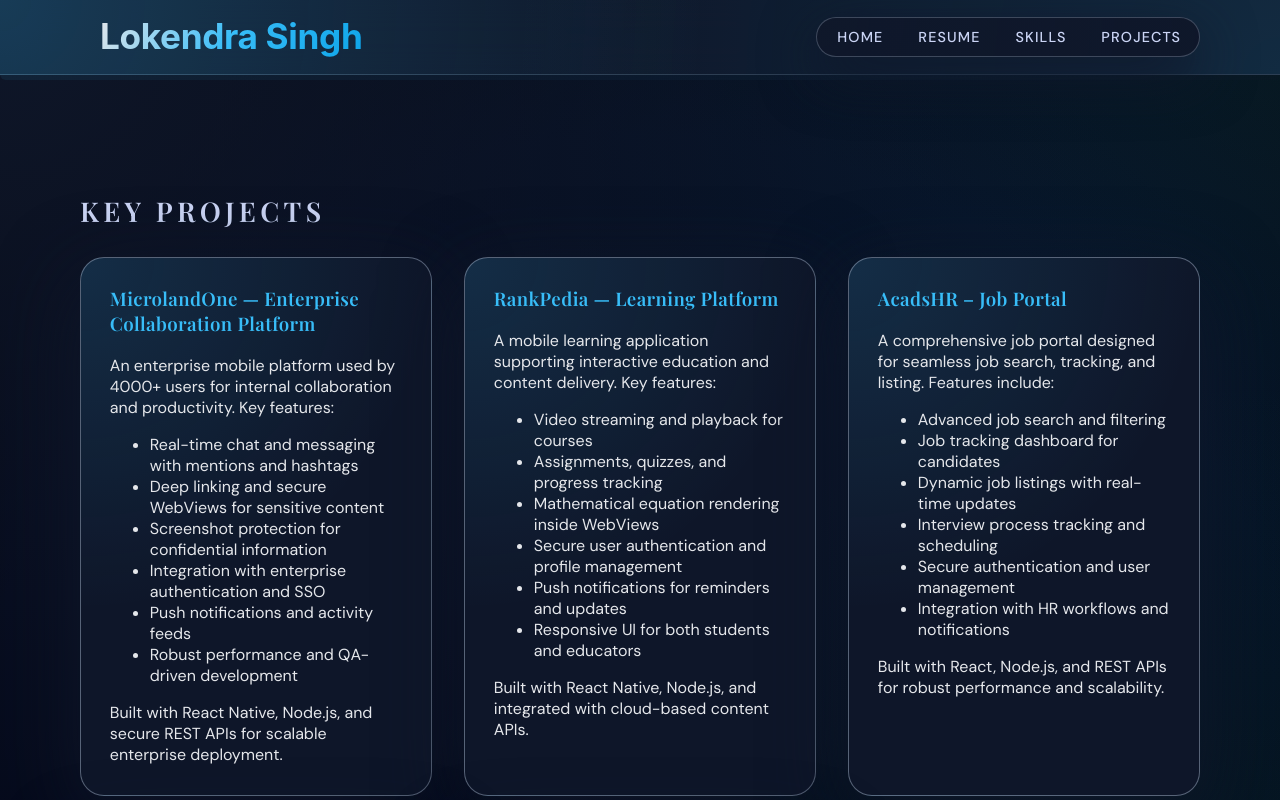
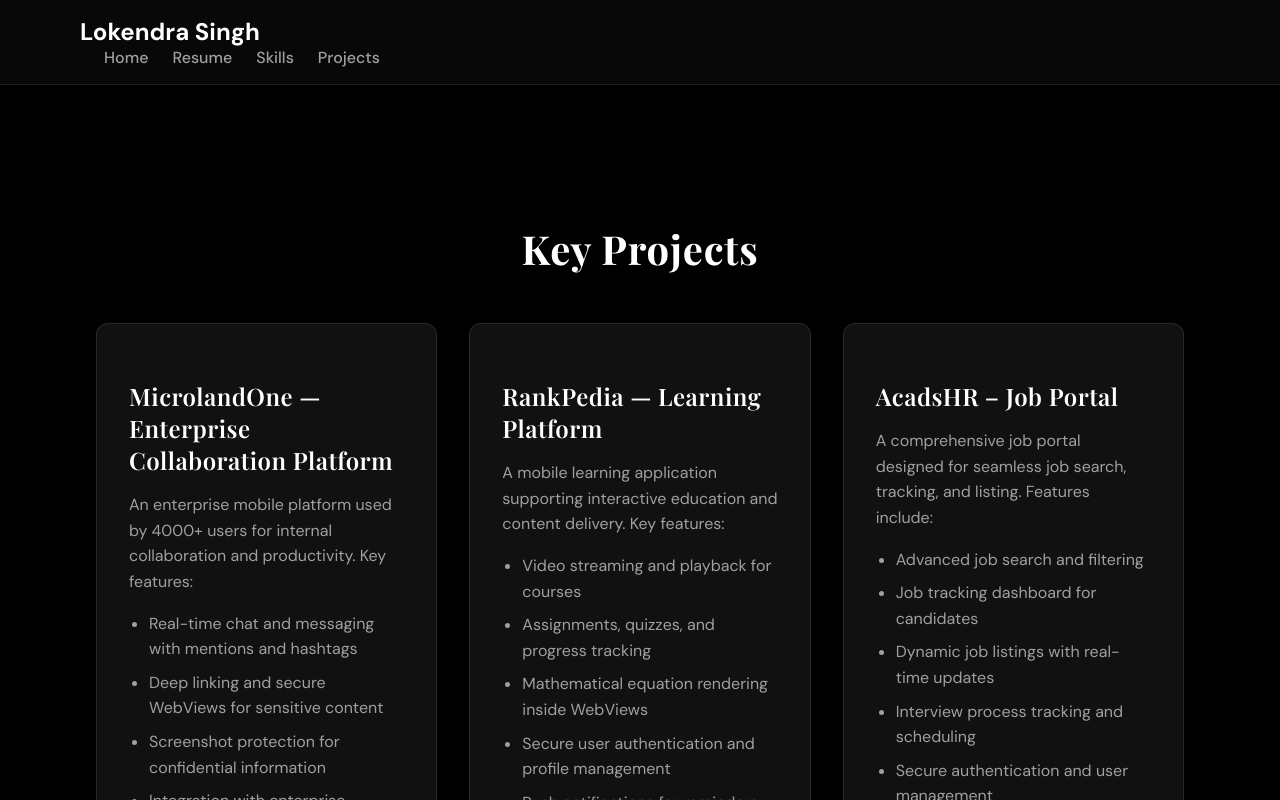
Before and after one commit to lokendras12/portfolio-react-vite, a React (Vite) app: page /portfolio-react-vite/projects in a window 1280 px wide. Shown: the top 800 px of the page. Built offline with nearby package versions, Linux system fonts and the light colour scheme.

Commit message:
new visual changes

```diff
--- a/package.json
+++ b/package.json
@@ -14,7 +14,8 @@
   "dependencies": {
     "react": "^19.2.4",
     "react-dom": "^19.2.4",
-    "react-router-dom": "^7.13.1"
+    "react-router-dom": "^7.13.1",
+    "react-type-animation": "^3.2.0"
   },
   "devDependencies": {
     "@eslint/js": "^9.39.4",
--- a/src/App.css
+++ b/src/App.css
@@ -3,12 +3,14 @@
   flex-direction: column;
   min-height: 100vh;
   position: relative;
-  color: var(--text-main);
+  background-color: #000;
+  color: #fff;
 }
 
 main {
   flex: 1;
   padding: 2.5rem 0 1.5rem;
+  background-color: #000;
 }
 
 .footer {
@@ -17,9 +19,9 @@
   align-items: center;
   padding: 1.5rem 0;
   font-size: 1.05rem;
-  color: #e5e7eb;
-  background: rgba(15, 23, 42, 0.85);
-  border-radius: 0 0 28px 28px;
+  color: #fff;
+  background: #111;
+  border-top: 1px solid rgba(255, 255, 255, 0.1);
 }
 
 .footer p {
@@ -27,13 +29,13 @@
   font-size: 0.85rem;
   letter-spacing: 0.08em;
   text-transform: uppercase;
-  color: var(--text-muted);
+  color: #a0a0a0;
 }
 
 .scroll-progress-bar-bg {
   width: 100%;
   height: 6px;
-  background: linear-gradient(90deg, rgba(56,189,248,0.08) 0%, rgba(15,23,42,0.18) 100%);
+  background: #111;
   position: absolute;
   left: 0;
   top: 100%;
@@ -45,7 +47,7 @@
 .scroll-progress-bar {
   height: 100%;
   width: 0;
-  background: linear-gradient(90deg, #38bdf8 0%, #0ea5e9 100%);
+  background: #38bdf8;
   box-shadow: 0 2px 12px #38bdf8aa;
   border-radius: 0 0 12px 12px;
   transition: width 0.18s cubic-bezier(.4,1.2,.6,1);
--- a/src/components/Education.css
+++ b/src/components/Education.css
@@ -1,37 +1,47 @@
 .education {
-  padding: 3.5rem 1.5rem 2.5rem;
+  padding: 4rem 0;
+  background-color: #000;
+}
+
+.education .container {
+  max-width: 960px;
+  margin: 0 auto;
+  padding: 0 1rem;
 }
 
 .education h2 {
-  margin: 0 auto 1.75rem;
-  font-size: 1.7rem;
-  text-align: left;
-  letter-spacing: 0.16em;
-  text-transform: uppercase;
-  color: var(--text-muted);
-  max-width: 880px;
+  font-size: 2.5rem;
+  margin-bottom: 3rem;
+  color: #fff;
+  text-align: center;
+  font-weight: 700;
 }
 
 .education-item {
+  background: #111;
+  border-radius: 12px;
+  padding: 2rem;
+  border: 1px solid rgba(255, 255, 255, 0.1);
   max-width: 880px;
   margin: 0 auto;
-  border-radius: var(--radius-lg);
-  padding: 1.6rem 1.75rem 1.7rem;
-  background:
-    radial-gradient(circle at top left, rgba(56, 189, 248, 0.14), transparent 55%),
-    rgba(15, 23, 42, 0.96);
-  border: 1px solid rgba(148, 163, 184, 0.55);
-  box-shadow: var(--shadow-soft);
+  transition: transform 0.3s ease, box-shadow 0.3s ease;
 }
+
+.education-item:hover {
+  transform: translateY(-5px);
+  box-shadow: 0 10px 30px rgba(0, 0, 0, 0.2);
+}
+
 
 .education-item h3 {
   margin-top: 0;
   margin-bottom: 0.5rem;
-  font-size: 1.35rem;
-  color: var(--text-main);
+  font-size: 1.5rem;
+  font-weight: 600;
+  color: #fff;
 }
 
 .university {
   font-size: 1rem;
-  color: var(--text-muted);
+  color: #a0a0a0;
 }
--- a/src/components/Header.css
+++ b/src/components/Header.css
@@ -1,6 +1,6 @@
 .header {
-  background-color: #2c3e50;
-  color: #ecf0f1;
+  background-color: #000;
+  color: #fff;
   padding: 4rem 2rem;
   text-align: center;
 }
@@ -8,28 +8,30 @@
 .header-content h1 {
   font-size: 3rem;
   margin: 0;
-  font-weight: 600;
+  font-weight: 700;
 }
 
 .header-content h2 {
   font-size: 1.5rem;
   margin: 0.5rem 0;
-  font-weight: 400;
+  font-weight: 500;
+  color: #a0a0a0;
 }
 
 .header-content p {
   font-size: 1rem;
   margin-top: 1rem;
+  color: #a0a0a0;
 }
 
 .header-content a {
-  color: #ecf0f1;
+  color: #fff;
   text-decoration: none;
-  border-bottom: 1px dotted #ecf0f1;
-  transition: all 0.3s ease-in-out;
+  border-bottom: 1px solid #fff;
+  transition: color 0.3s ease, border-bottom-color 0.3s ease;
 }
 
 .header-content a:hover {
-  color: #3498db;
-  border-bottom-color: #3498db;
+  color: #38bdf8;
+  border-bottom-color: #38bdf8;
 }
--- a/src/components/Navbar.css
+++ b/src/components/Navbar.css
@@ -1,100 +1,45 @@
 .navbar {
   position: sticky;
   top: 0;
-  z-index: 40;
-  backdrop-filter: blur(22px);
-  background: radial-gradient(circle at top left, rgba(56, 189, 248, 0.22), transparent 55%),
-    radial-gradient(circle at bottom right, rgba(56, 189, 248, 0.12), transparent 60%),
-    rgba(15, 23, 42, 0.88);
-  border-bottom: 1px solid var(--border-subtle);
-}
-
-.navbar .container {
+  z-index: 50;
+  width: 100%;
+  padding: 1rem 2rem;
   display: flex;
   justify-content: space-between;
   align-items: center;
-  padding-block: 1rem;
-  padding-left: 1.25rem;
+  background: rgba(10, 10, 10, 0.8);
+  backdrop-filter: saturate(180%) blur(20px);
+  -webkit-backdrop-filter: saturate(180%) blur(20px);
+  border-bottom: 1px solid rgba(255, 255, 255, 0.1);
 }
 
 .navbar-brand {
-  background: linear-gradient(120deg, #e5e7eb 0%, #38bdf8 50%, #0ea5e9 100%);
-  -webkit-background-clip: text;
-  background-clip: text;
-  -webkit-text-fill-color: transparent;
-  font-size: clamp(1.7rem, 3vw, 2.2rem);
-  font-family: 'Inter', 'Segoe UI', 'Arial', sans-serif;
+  color: #fff;
+  font-size: 1.5rem;
   font-weight: 700;
-  letter-spacing: -0.01em;
-  text-transform: none;
   text-decoration: none;
-  padding: 0;
-  margin-left: 0;
-  border: none;
-  box-shadow: none;
-  line-height: 1.18;
-  align-self: flex-start;
 }
 
 .navbar-nav {
   list-style: none;
   margin: 0;
-  padding: 0.1rem;
+  padding: 0;
   display: flex;
   align-items: center;
-  border-radius: var(--radius-pill);
-  border: 1px solid rgba(148, 163, 184, 0.35);
-  background: radial-gradient(circle at top left, rgba(15, 23, 42, 0.85), rgba(15, 23, 42, 0.98));
-  box-shadow: 0 18px 55px rgba(15, 23, 42, 1);
 }
 
 .nav-item {
-  margin-left: 0.15rem;
+  margin-left: 1.5rem;
 }
 
 .nav-link {
-  display: inline-flex;
-  align-items: center;
-  justify-content: center;
-  padding: 0.45rem 0.95rem;
-  border-radius: var(--radius-pill);
-  color: var(--text-muted);
+  color: #a0a0a0;
   text-decoration: none;
-  font-size: 0.9rem;
+  font-size: 1rem;
   font-weight: 500;
-  letter-spacing: 0.08em;
-  text-transform: uppercase;
-  border: 1px solid transparent;
-  transition: all 0.2s ease-out;
+  transition: color 0.3s ease;
 }
 
 .nav-link:hover {
-  color: #e5e7eb;
-  border-color: rgba(56, 189, 248, 0.7);
-  background: radial-gradient(circle at top left, rgba(56, 189, 248, 0.16), rgba(15, 23, 42, 0.95));
-  box-shadow: 0 10px 30px rgba(56, 189, 248, 0.25);
+  color: #fff;
 }
-
-.navbar-progress-container {
-  position: absolute;
-  bottom: 0;
-  left: 0;
-  width: 100%;
-  height: 3px;
-}
-
-@media (max-width: 768px) {
-  .navbar .container {
-    padding-block: 0.75rem;
-    padding-left: 0.7rem;
-  }
-
-  .navbar-brand {
-    font-size: 1.2rem;
-  }
-
-  .nav-link {
-    padding-inline: 0.75rem;
-    font-size: 0.8rem;
-  }
-}
--- a/src/components/Navbar.jsx
+++ b/src/components/Navbar.jsx
@@ -1,30 +1,6 @@
-import React, { useRef, useEffect } from 'react';
+import React from 'react';
 import { Link } from 'react-router-dom';
 import './Navbar.css';
-
-function ScrollProgressBar() {
-  const barRef = useRef(null);
-
-  useEffect(() => {
-    const handleScroll = () => {
-      const scrollTop = window.scrollY;
-      const docHeight = document.documentElement.scrollHeight - window.innerHeight;
-      const progress = docHeight > 0 ? scrollTop / docHeight : 0;
-      if (barRef.current) {
-        barRef.current.style.width = `${Math.max(0, Math.min(1, progress)) * 100}%`;
-      }
-    };
-    window.addEventListener('scroll', handleScroll);
-    handleScroll();
-    return () => window.removeEventListener('scroll', handleScroll);
-  }, []);
-
-  return (
-    <div className="scroll-progress-bar-bg">
-      <div className="scroll-progress-bar" ref={barRef} />
-    </div>
-  );
-}
 
 const Navbar = () => {
   return (
@@ -45,9 +21,6 @@
             <Link to="/projects" className="nav-link">Projects</Link>
           </li>
         </ul>
-        <div className="navbar-progress-container">
-          <ScrollProgressBar />
-        </div>
       </div>
     </nav>
   );
--- a/src/components/Projects.css
+++ b/src/components/Projects.css
@@ -1,42 +1,60 @@
 .projects {
-  padding: 3.5rem 1.5rem 2.5rem;
+  padding: 4rem 0;
+  background-color: #000;
+}
+
+.projects .container {
+  max-width: 1200px;
+  margin: 0 auto;
+  padding: 0 1rem;
 }
 
 .projects h2 {
-  text-align: left;
-  margin-bottom: 1.75rem;
-  font-size: 1.7rem;
-  letter-spacing: 0.16em;
-  text-transform: uppercase;
-  color: var(--text-muted);
+  font-size: 2.5rem;
+  margin-bottom: 3rem;
+  color: #fff;
+  text-align: center;
+  font-weight: 700;
 }
 
 .projects-grid {
   display: grid;
-  grid-template-columns: repeat(auto-fit, minmax(300px, 1fr));
+  grid-template-columns: repeat(auto-fit, minmax(320px, 1fr));
   gap: 2rem;
-  max-width: 1200px;
-  margin: 0 auto;
 }
 
 .project-card {
-  background:
-    radial-gradient(circle at top left, rgba(56, 189, 248, 0.14), transparent 55%),
-    rgba(15, 23, 42, 0.96);
-  border-radius: var(--radius-lg);
-  padding: 1.75rem 1.8rem 1.9rem;
-  box-shadow: var(--shadow-soft);
-  border: 1px solid rgba(148, 163, 184, 0.55);
-  color: var(--text-main);
-  transition: all 0.3s ease-in-out;
+  background: #111;
+  border-radius: 12px;
+  padding: 2rem;
+  border: 1px solid rgba(255, 255, 255, 0.1);
+  transition: transform 0.3s ease, box-shadow 0.3s ease;
 }
 
 .project-card:hover {
   transform: translateY(-5px);
-  box-shadow: 0 8px 12px rgba(0,0,0,0.15);
+  box-shadow: 0 10px 30px rgba(0, 0, 0, 0.2);
 }
 
 .project-card h3 {
-  margin-top: 0;
-  color: var(--accent);
+  font-size: 1.5rem;
+  margin-bottom: 1rem;
+  color: #fff;
+  font-weight: 600;
 }
+
+.project-card p {
+  font-size: 1rem;
+  color: #a0a0a0;
+  line-height: 1.6;
+}
+
+.project-card ul {
+  margin-top: 1rem;
+  padding-left: 1.25rem;
+}
+
+.project-card li {
+  margin-bottom: 0.5rem;
+  color: #a0a0a0;
+}
--- a/src/pages/HomePage.css
+++ b/src/pages/HomePage.css
@@ -1,3 +1,4 @@
+
 .home-page {
   position: relative;
   min-height: 100vh;
@@ -137,7 +138,8 @@
 }
 
 .btn-primary,
-.btn-ghost {
+.btn-ghost,
+.btn-secondary {
   display: inline-flex;
   align-items: center;
   justify-content: center;
@@ -175,6 +177,17 @@
 .btn-ghost:hover {
   background: radial-gradient(circle at top left, rgba(56, 189, 248, 0.16), rgba(15, 23, 42, 0.95));
   border-color: rgba(56, 189, 248, 0.9);
+}
+
+.btn-secondary {
+  background: transparent;
+  border-color: rgba(148, 163, 184, 0.7);
+  color: var(--text-main);
+}
+
+.btn-secondary:hover {
+  background: rgba(148, 163, 184, 0.1);
+  border-color: rgba(148, 163, 184, 0.9);
 }
 
 .hero-meta {
--- a/src/pages/SkillsPage.css
+++ b/src/pages/SkillsPage.css
@@ -1,43 +1,50 @@
 .skills-page {
-  padding: 2.5rem 0;
+  padding: 4rem 0;
+  background-color: #000;
 }
 
 .skills-page .container {
-  max-width: 900px;
+  max-width: 960px;
   margin: 0 auto;
-  padding: 0 1.25rem;
+  padding: 0 1rem;
 }
 
 .skills-page h2 {
-  font-size: 2.2rem;
-  margin-bottom: 2rem;
-  color: #e5e7eb;
+  font-size: 2.5rem;
+  margin-bottom: 3rem;
+  color: #fff;
+  text-align: center;
   font-weight: 700;
 }
 
 .skills-list {
-  display: flex;
-  flex-direction: column;
+  display: grid;
+  grid-template-columns: repeat(auto-fit, minmax(280px, 1fr));
   gap: 2rem;
 }
 
 .skill-card {
-  background: rgba(15, 23, 42, 0.85);
-  border-radius: 18px;
-  box-shadow: 0 8px 32px rgba(56, 189, 248, 0.08);
-  padding: 2rem 1.5rem;
-  border: 1px solid rgba(56, 189, 248, 0.13);
+  background: #111;
+  border-radius: 12px;
+  padding: 2rem;
+  border: 1px solid rgba(255, 255, 255, 0.1);
+  transition: transform 0.3s ease, box-shadow 0.3s ease;
+}
+
+.skill-card:hover {
+  transform: translateY(-5px);
+  box-shadow: 0 10px 30px rgba(0, 0, 0, 0.2);
 }
 
 .skill-card h3 {
-  font-size: 1.3rem;
-  margin-bottom: 0.7rem;
-  color: #38bdf8;
+  font-size: 1.5rem;
+  margin-bottom: 1rem;
+  color: #fff;
   font-weight: 600;
 }
 
 .skill-card p {
-  font-size: 1.05rem;
-  color: #e5e7eb;
-  line-height: 1.7;
+  font-size: 1rem;
+  color: #a0a0a0;
+  line-height: 1.6;
 }
```
Also changed, not shown: src/components/About.css (+21 -22 lines), src/components/Experience.css (+52 -37 lines), src/pages/HomePage.jsx (+55 -53 lines), 1 other file (tests, documents, lock files or other folders).
